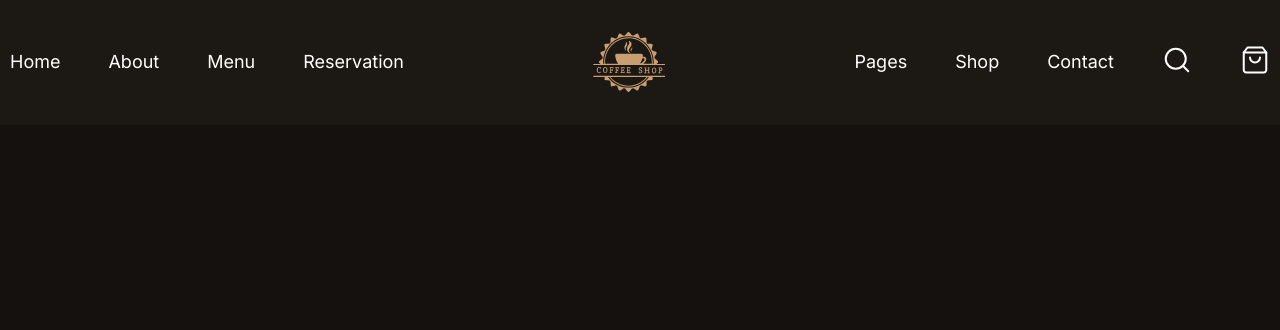
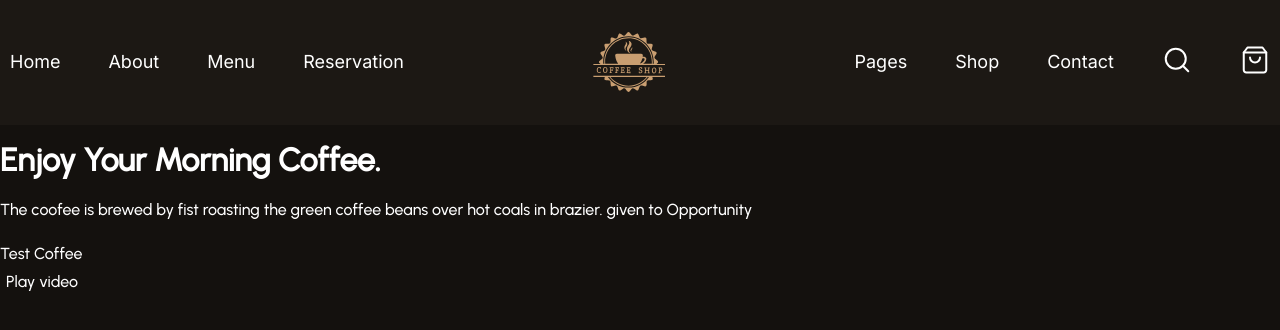
Before and after one commit to Vidiborets0012/CoffeShop, a plain HTML site: page index.html in a window 1280 px wide. Drawn offline with nearby package versions, Linux system fonts and the light colour scheme.

Commit message:
add content and markup for the hero section

```diff
--- a/css/style.css
+++ b/css/style.css
@@ -103,6 +103,6 @@ body {
 }
 
 .header-action-search:hover path,
-.action-cart-img:hover path {
+.header-action-cart:hover path {
   stroke: #c99e71;
 }
--- a/index.html
+++ b/index.html
@@ -118,5 +118,23 @@
         </div>
       </div>
     </header>
+
+    <main>
+      <section class="hero">
+        <div class="container">
+          <div class="hero-inner">
+            <div class="hero-content">
+              <h1 class="hero-content-title">Enjoy Your Morning Coffee.</h1>
+              <p class="hero-content-text">
+                The coofee is brewed by fist roasting the green coffee beans over hot coals in
+                brazier. given to Opportunity
+              </p>
+              <a class="hero-content-link btn-primary" href="#">Test Coffee</a>
+            </div>
+            <button class="hero-video-btn">Play video</button>
+          </div>
+        </div>
+      </section>
+    </main>
   </body>
 </html>
```
Also changed, not shown: images/hero-bg.jpg (added), images/hero-icon-play-video.svg (added).
